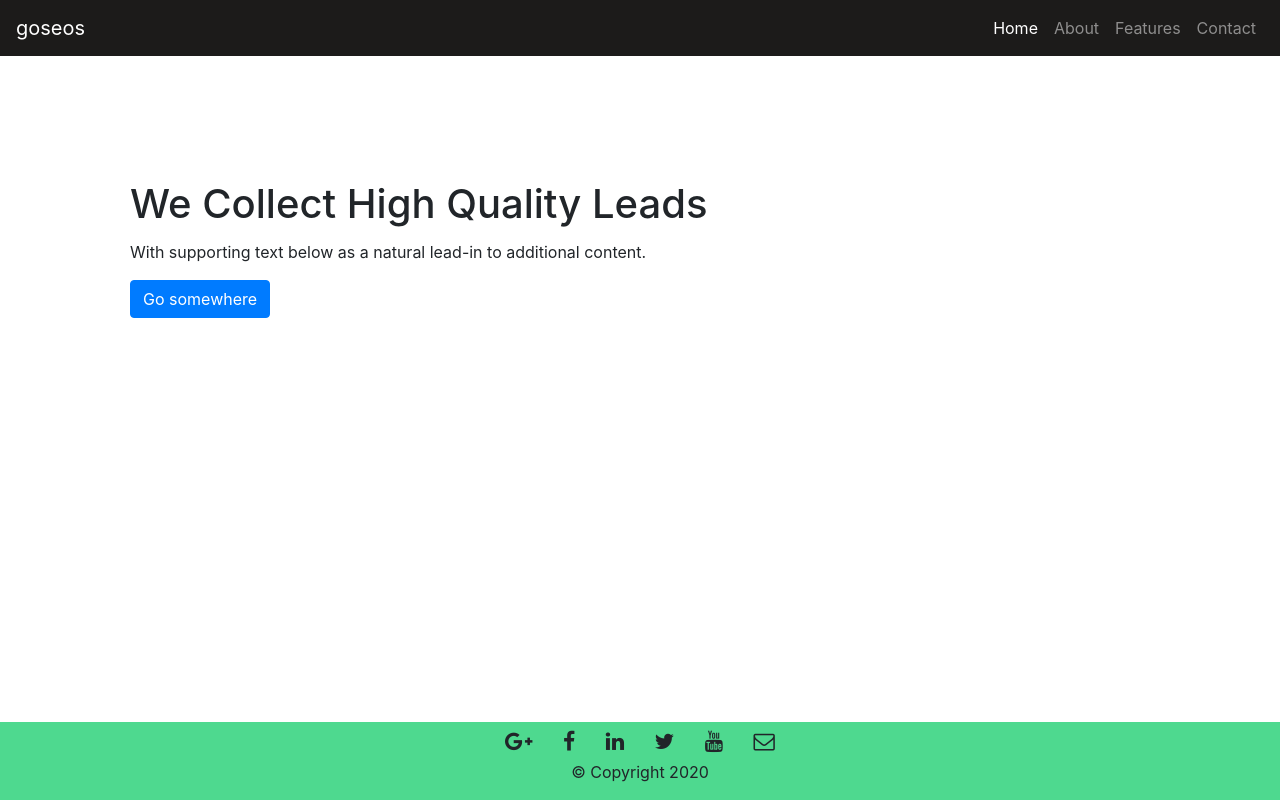
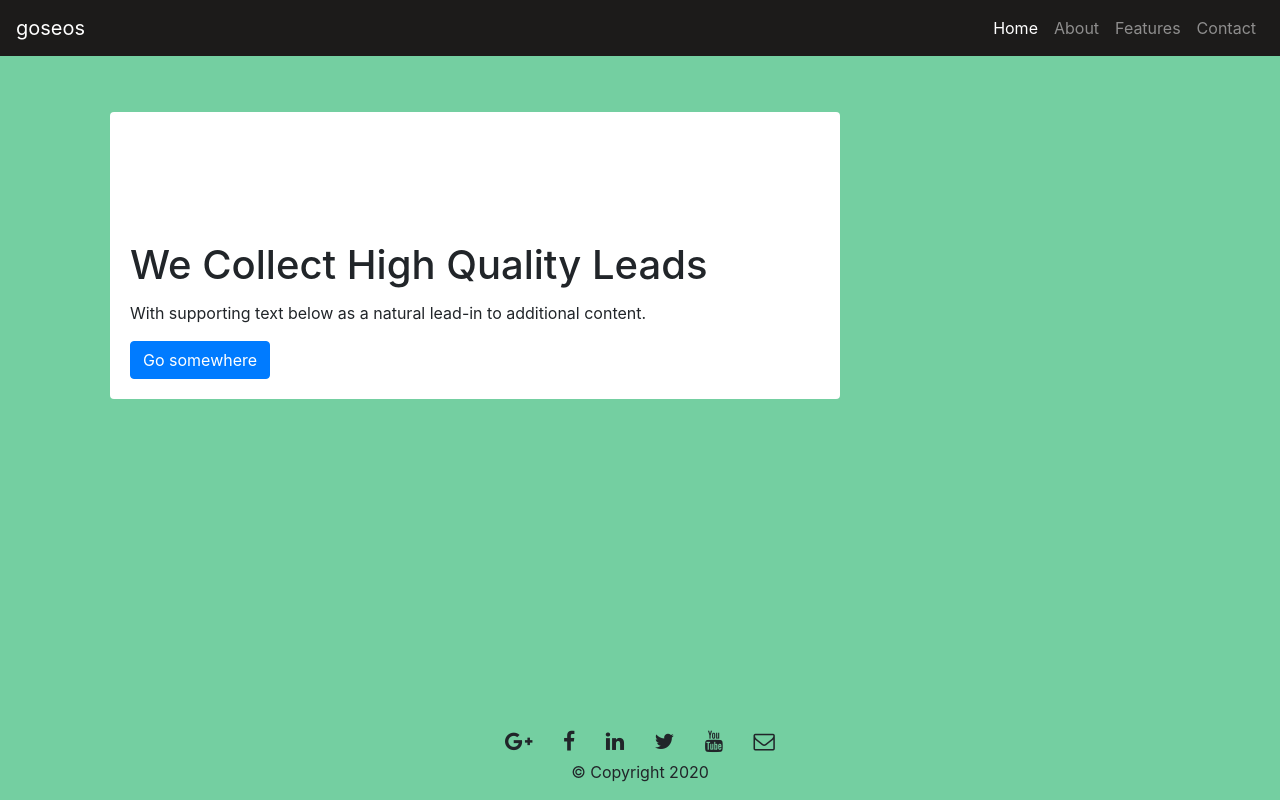
Before and after one commit to untari/goseos, a website: page index.html in a window 1280 px wide. Drawn offline with nearby package versions, Linux system fonts and the light colour scheme.

Commit message:
change background color

```diff
--- a/css/styles.css
+++ b/css/styles.css
@@ -1,12 +1,15 @@
 body {
     padding: 50px 0px 0px 50px;
-
+    background-color: #74cfa1;
 }
 
 .navbar {
     background-color: #1c1b1a;
 }
 
+#home{
+    padding-top: 5%;
+}
 
 #about {
     padding-top: 5%;
@@ -25,7 +28,7 @@ body {
     left: 0;
     bottom: 0;
     width: 100%;
-    background-color: #4ed98f;
+    background-color: #74cfa1;
     text-align: center;
 }
 
```
